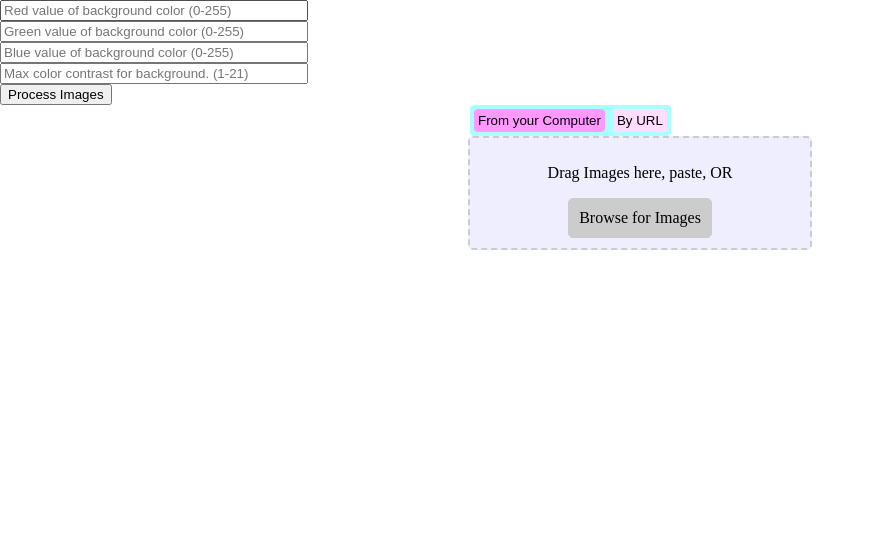
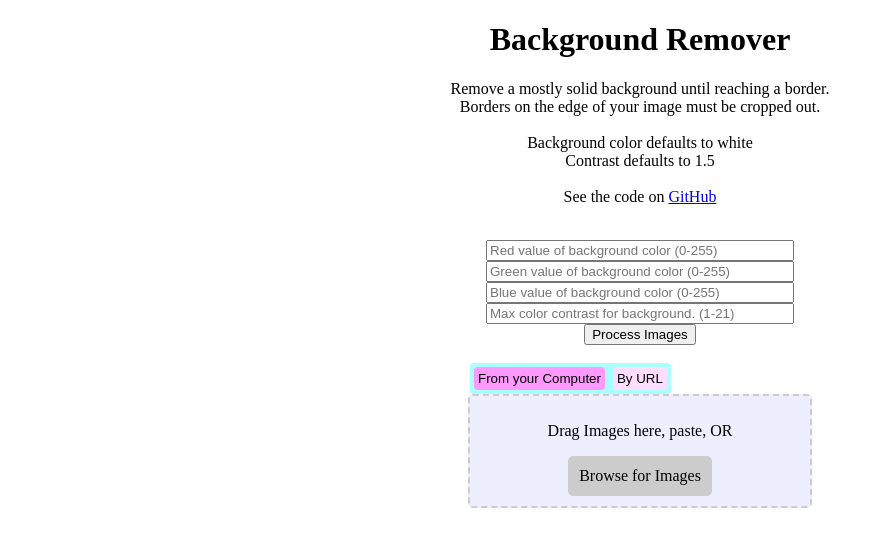
Before and after one commit to ecc521/background-remover, a plain HTML site: page index.html in a window 1280 px wide. Shown: the whole page, without its empty margins (0-892 px from the left). Drawn offline with Linux system fonts and the light colour scheme.

Commit message:
Add instructions and link

```diff
--- a/index.html
+++ b/index.html
@@ -5,11 +5,22 @@
 	<body>
 
 		<script src="index.js"></script>
+		<div id="inputContainer">
+<h1>Background Remover</h1>
+
+<p>Remove a mostly solid background until reaching a border. <br>Borders on the edge of your image must be cropped out. <br><br>
+
+Background color defaults to white<br>
+Contrast defaults to 1.5<br><br>
+
+See the code on <a href="https://github.com/ecc521/background-remover" target="blank">GitHub</a></p><br>
+
 		<input id="backgroundR" placeholder="Red value of background color (0-255)"><br>
 		<input id="backgroundG" placeholder="Green value of background color (0-255)"><br>
 		<input id="backgroundB" placeholder="Blue value of background color (0-255)"><br>
 		<input id="maxContrast" placeholder="Max color contrast for background. (1-21)"><br>
 		<button id="process" onclick="process()">Process Images</button>
+		</div>
 
 <br>
 
@@ -483,6 +494,10 @@ function process() {
 			width: 300px;
 		}
 
+		#inputContainer {
+			text-align: center;
+		}
+
 		</style>
 
 
```
